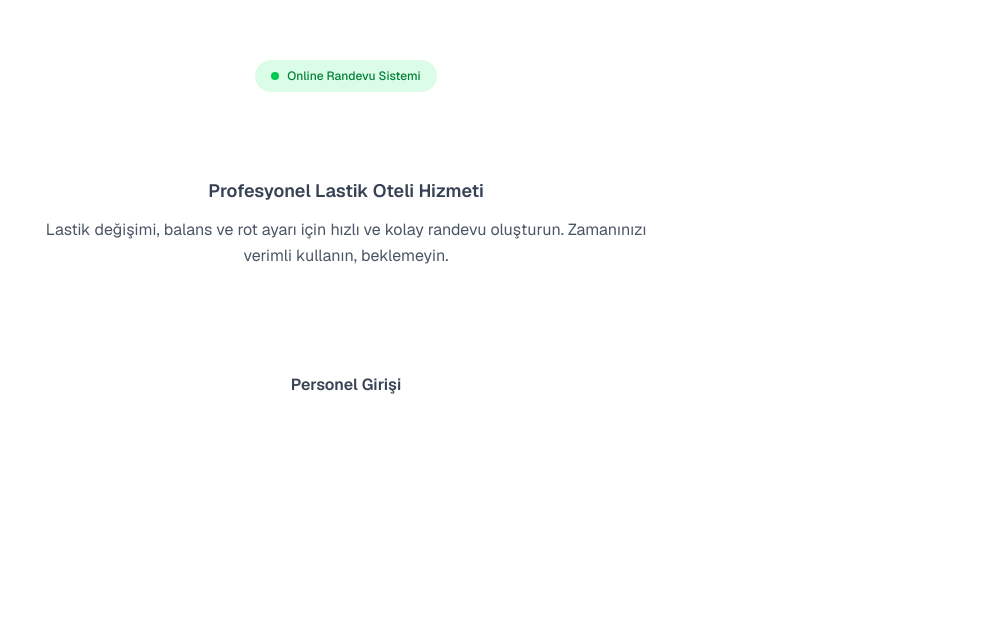
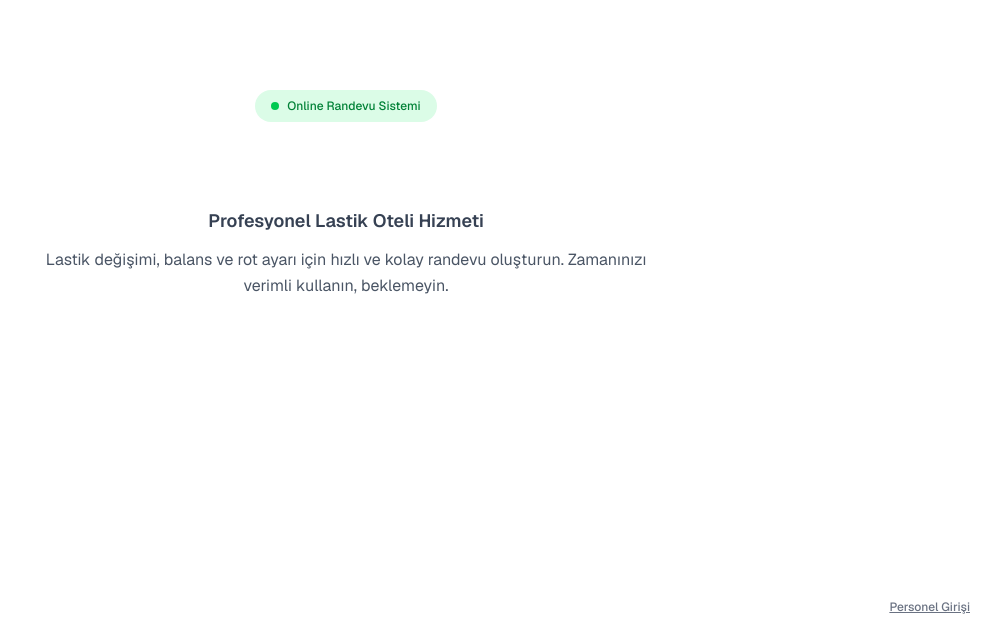
Before and after one commit to ahmtcl/cantekin-lastik-oteli, a Next.js app: page / in a window 1280 px wide. Shown: the part 166-800 px from the top of the page, without its empty margins (294-1280 px from the left). Built offline with nearby package versions, Linux system fonts and the light colour scheme.

Commit message:
personel girişi butonu sağ alta altı çizili link olarak taşındı

```diff
--- a/app/page.tsx
+++ b/app/page.tsx
@@ -3,7 +3,7 @@ import { Container } from "@/components/Container";
 
 export default function Home() {
   return (
-    <div className="min-h-screen bg-gradient-to-br from-blue-50 via-white to-indigo-50">
+    <div className="min-h-screen bg-gradient-to-br from-blue-50 via-white to-indigo-50 relative">
       <div className="flex items-center justify-center min-h-screen px-4">
         <Container>
           <div className="max-w-4xl mx-auto text-center py-12 md:py-16">
@@ -34,15 +34,20 @@ export default function Home() {
                   Randevu Oluştur
                 </button>
               </Link>
-              <Link href="/giris">
-                <button className="w-full sm:w-auto px-6 md:px-8 py-3 md:py-4 bg-white hover:bg-gray-50 text-gray-700 font-semibold rounded-xl border-2 border-gray-200 transition-all duration-300 hover:scale-105 hover:border-gray-300">
-                  Personel Girişi
-                </button>
-              </Link>
             </div>
           </div>
         </Container>
       </div>
+
+      {/* Personel Girişi Link */}
+      <div className="absolute bottom-4 right-4 md:bottom-8 md:right-8">
+        <Link
+          href="/giris"
+          className="text-xs md:text-sm text-gray-500 hover:text-blue-600 transition-colors underline font-medium"
+        >
+          Personel Girişi
+        </Link>
+      </div>
     </div>
   );
 }
```
